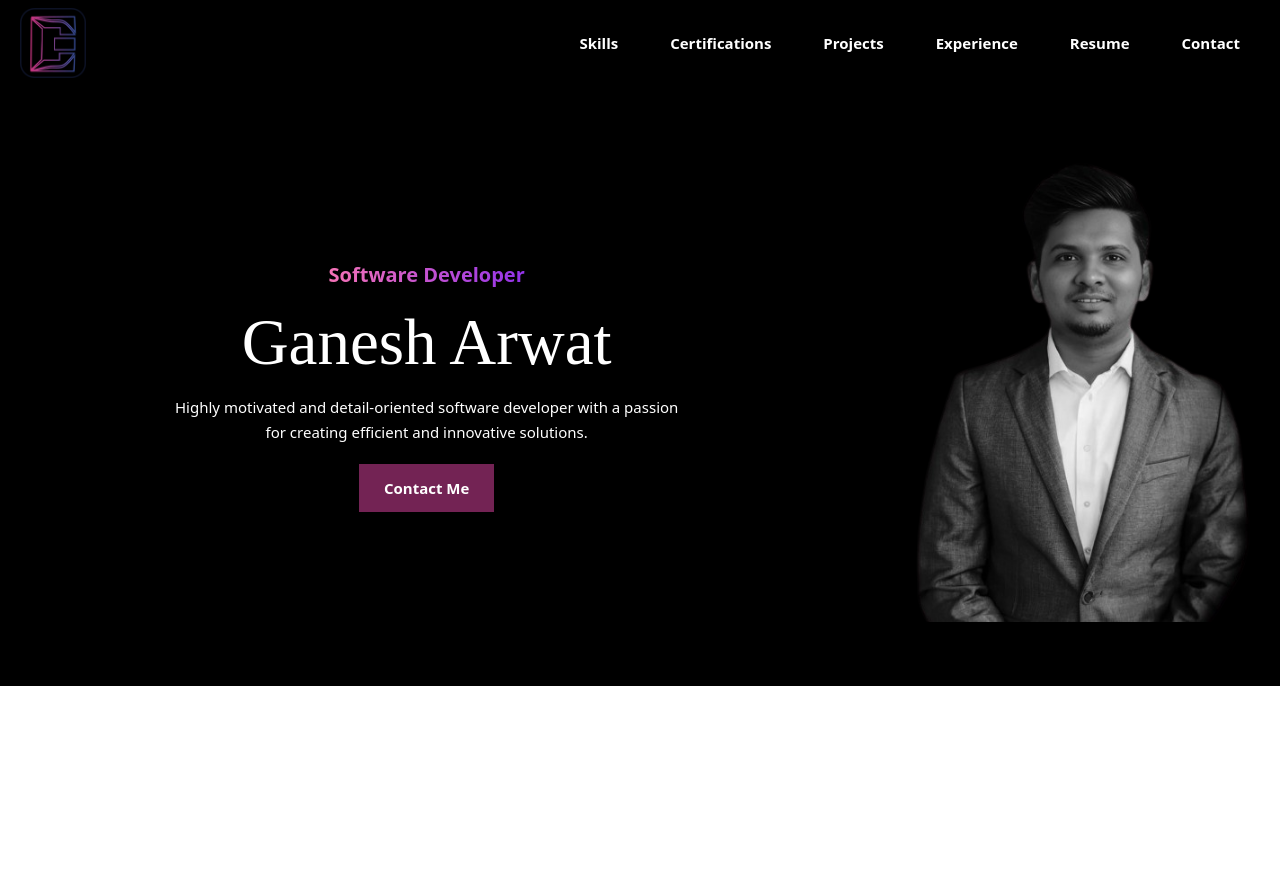
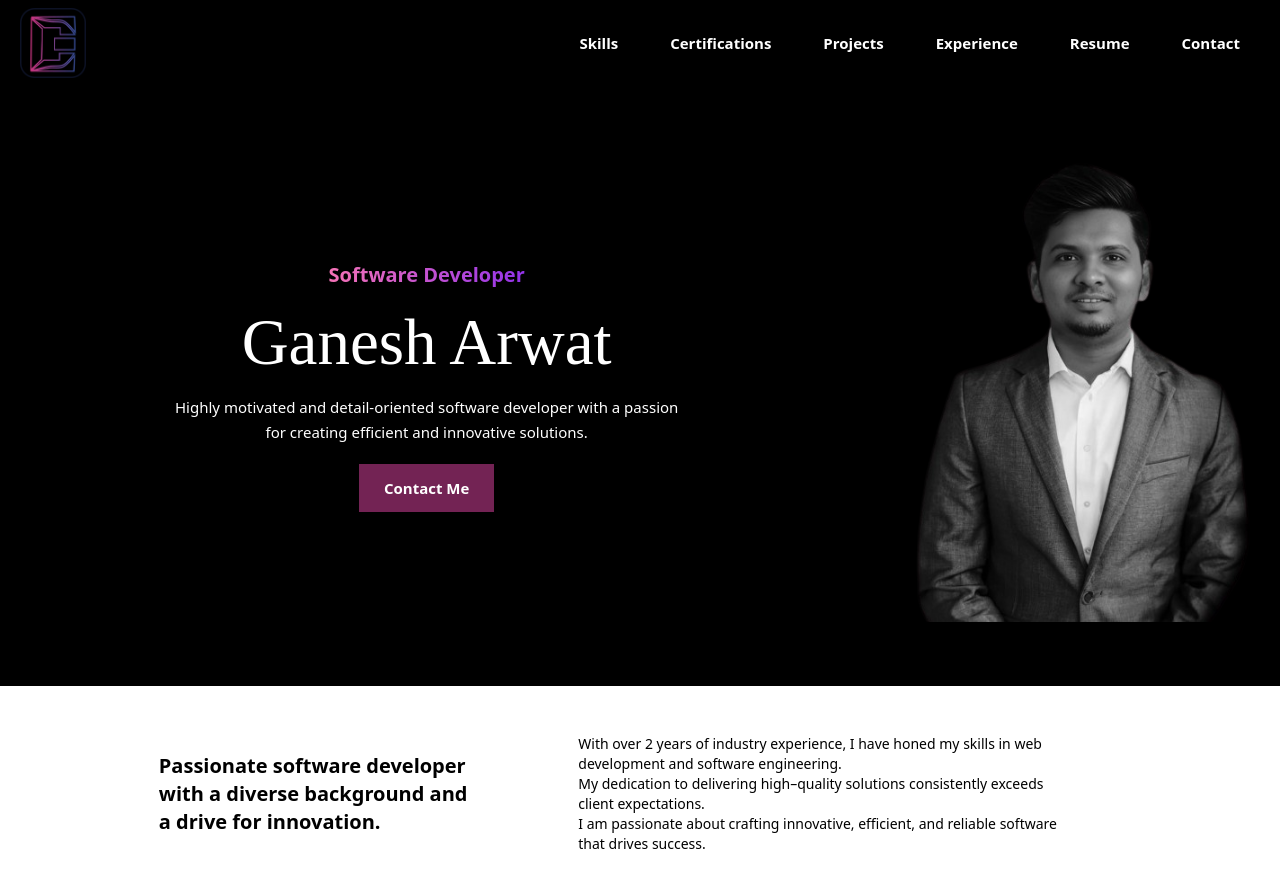
Before and after one commit to ganeshArwat/portfolio_react, a React (Vite) app: page / in a window 1280 px wide. Shown: the top 888 px of the page. Before the commit the page ends 800 px from the top, so only its background shows below. Built offline with nearby package versions, Linux system fonts and the light colour scheme; a web font is replaced by a local one.

Commit message:
About section done

```diff
--- a/src/App.jsx
+++ b/src/App.jsx
@@ -1,3 +1,4 @@
+import AboutSection from './components/AboutSection'
 import HeroSection from './components/HeroSection'
 import NavBar from './components/NavBar'
 
@@ -6,6 +7,7 @@ function App() {
     <>
       <NavBar />
       <HeroSection />
+      <AboutSection />
     </>
   )
 }
--- a/src/components/AboutSection.jsx
+++ b/src/components/AboutSection.jsx
@@ -1,6 +1,27 @@
 function AboutSection() {
   return (
-    <div className=''>About Section</div>
+    <section className='flex items-center justify-center bg-white py-12 text-center'>
+      <div className='flex w-full max-w-6xl flex-col gap-8 px-4 md:flex-row'>
+        {/* Heading */}
+        <div className='flex w-full items-center justify-center text-left md:w-3/5 md:justify-center'>
+          <h2 className='text-xl font-semibold md:text-xl'>
+            Passionate software developer <br />
+            with a diverse background and <br />a drive for innovation.
+          </h2>
+        </div>
+
+        {/* Content */}
+        <div className='w-full text-left md:w-4/5'>
+          <p className='max-w-[80%] text-base leading-tight md:text-sm'>
+            With over 2 years of industry experience, I have honed my skills in
+            web development and software engineering. <br />
+            My dedication to delivering high–quality solutions consistently
+            exceeds client expectations. <br />I am passionate about crafting
+            innovative, efficient, and reliable software that drives success.
+          </p>
+        </div>
+      </div>
+    </section>
   )
 }
 
```
